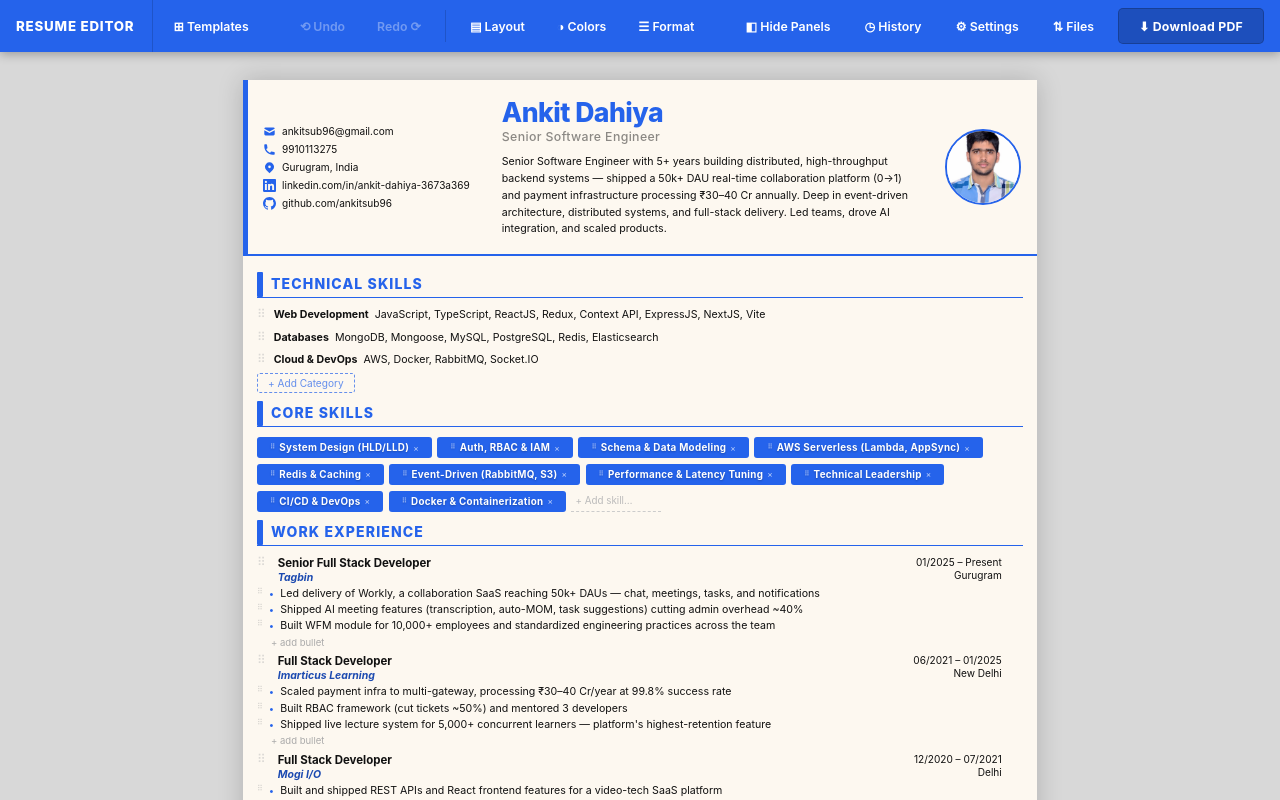
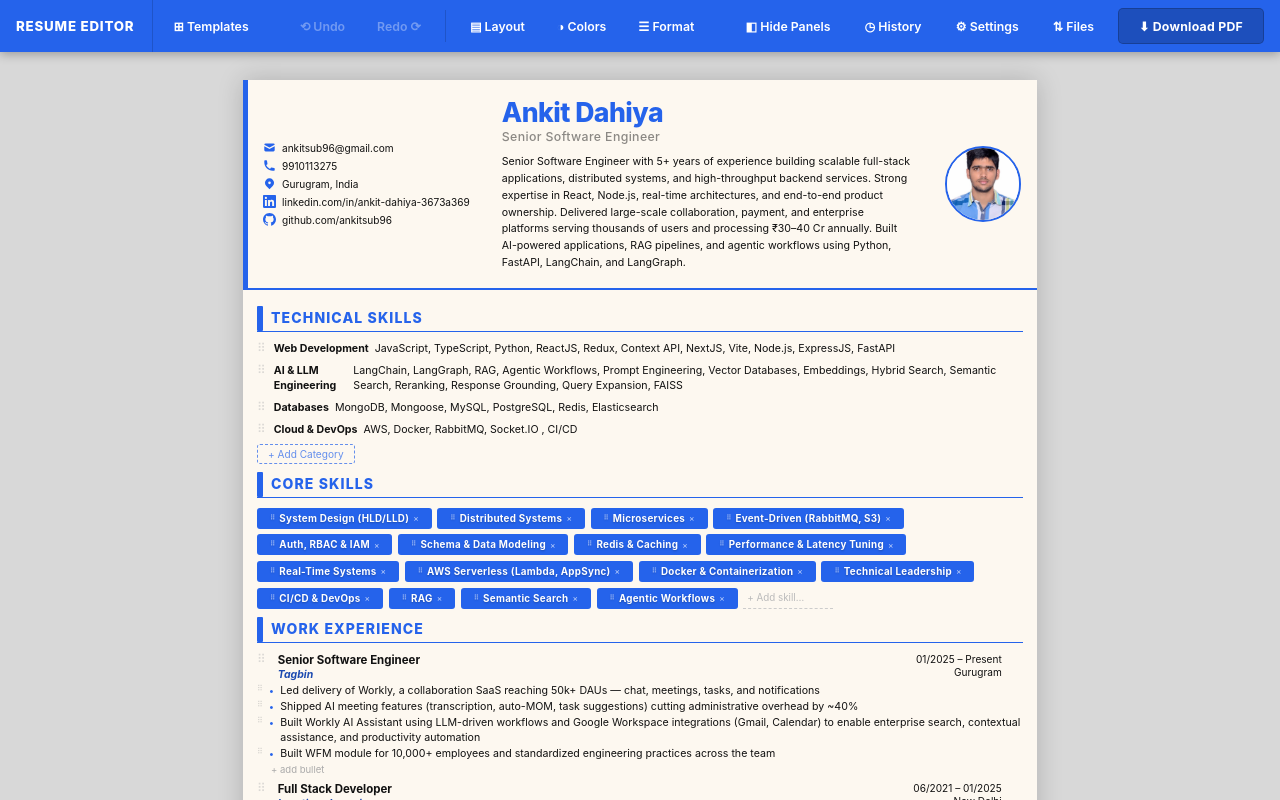
Before and after one commit to ankitsub96/resume-editor, a React (Vite) app: page / in a window 1280 px wide. Built offline with nearby package versions, Linux system fonts and the light colour scheme.

Commit message:
my resume data updated

```diff
--- a/src/data/initialData.js
+++ b/src/data/initialData.js
@@ -5,7 +5,7 @@
       name: "Ankit Dahiya",
       title: "Senior Software Engineer",
       summary:
-        "Senior Software Engineer with 5+ years building distributed, high-throughput backend systems — shipped a 50k+ DAU real-time collaboration platform (0→1) and payment infrastructure processing ₹30–40 Cr annually. Deep in event-driven architecture, distributed systems, and full-stack delivery. Led teams, drove AI integration, and scaled products.",
+        "Senior Software Engineer with 5+ years of experience building scalable full-stack applications, distributed systems, and high-throughput backend services. Strong expertise in React, Node.js, real-time architectures, and end-to-end product ownership. Delivered large-scale collaboration, payment, and enterprise platforms serving thousands of users and processing ₹30–40 Cr annually. Built AI-powered applications, RAG pipelines, and agentic workflows using Python, FastAPI, LangChain, and LangGraph.",
       photo: profilePhoto,
       contacts: [
         {
@@ -52,7 +52,12 @@
             id: "tech-1",
             category: "Web Development",
             skills:
-              "JavaScript, TypeScript, ReactJS, Redux, Context API, ExpressJS, NextJS, Vite",
+              "JavaScript, TypeScript, Python, ReactJS, Redux, Context API, NextJS, Vite, Node.js, ExpressJS, FastAPI",
+          },
+          {
+            id: "tech-1.5",
+            category: "AI & LLM Engineering",
+            skills: "LangChain, LangGraph, RAG, Agentic Workflows, Prompt Engineering, Vector Databases, Embeddings, Hybrid Search, Semantic Search, Reranking, Response Grounding, Query Expansion, FAISS",
           },
           {
             id: "tech-2",
@@ -62,7 +67,7 @@
           {
             id: "tech-3",
             category: "Cloud & DevOps",
-            skills: "AWS, Docker, RabbitMQ, Socket.IO",
+            skills: "AWS, Docker, RabbitMQ, Socket.IO , CI/CD",
           },
         ],
       },
@@ -74,15 +79,21 @@
         column: "left",
         items: [
           { id: "sk-1", label: "System Design (HLD/LLD)" },
-          { id: "sk-2", label: "Auth, RBAC & IAM" },
-          { id: "sk-3", label: "Schema & Data Modeling" },
-          { id: "sk-4", label: "AWS Serverless (Lambda, AppSync)" },
-          { id: "sk-5", label: "Redis & Caching" },
-          { id: "sk-6", label: "Event-Driven (RabbitMQ, S3)" },
-          { id: "sk-7", label: "Performance & Latency Tuning" },
-          { id: "sk-8", label: "Technical Leadership" },
-          { id: "sk-9", label: "CI/CD & DevOps" },
-          { id: "sk-10", label: "Docker & Containerization" },
+          { id: "sk-2", label: "Distributed Systems" },
+          { id: "sk-3", label: "Microservices" },
+          { id: "sk-4", label: "Event-Driven (RabbitMQ, S3)" },
+          { id: "sk-5", label: "Auth, RBAC & IAM" },
+          { id: "sk-6", label: "Schema & Data Modeling" },
+          { id: "sk-7", label: "Redis & Caching" },
+          { id: "sk-8", label: "Performance & Latency Tuning" },
+          { id: "sk-9", label: "Real-Time Systems" },
+          { id: "sk-10", label: "AWS Serverless (Lambda, AppSync)" },
+          { id: "sk-11", label: "Docker & Containerization" },
+          { id: "sk-12", label: "Technical Leadership" },
+          { id: "sk-13", label: "CI/CD & DevOps" },
+          { id: "sk-14", label: "RAG" },
+          { id: "sk-15", label: "Semantic Search" },
+          { id: "sk-16", label: "Agentic Workflows" },
         ],
       },
       {
@@ -94,13 +105,14 @@
         items: [
           {
             id: "work-1",
-            jobTitle: "Senior Full Stack Developer",
+            jobTitle: "Senior Software Engineer",
             company: "Tagbin",
             period: "01/2025 – Present",
             location: "Gurugram",
             bullets: [
               "Led delivery of Workly, a collaboration SaaS reaching 50k+ DAUs — chat, meetings, tasks, and notifications",
-              "Shipped AI meeting features (transcription, auto-MOM, task suggestions) cutting admin overhead ~40%",
+              "Shipped AI meeting features (transcription, auto-MOM, task suggestions) cutting administrative overhead by ~40%",
+              "Built Workly AI Assistant using LLM-driven workflows and Google Workspace integrations (Gmail, Calendar) to enable enterprise search, contextual assistance, and productivity automation",
               "Built WFM module for 10,000+ employees and standardized engineering practices across the team",
             ],
           },
@@ -111,9 +123,9 @@
             period: "06/2021 – 01/2025",
             location: "New Delhi",
             bullets: [
-              "Scaled payment infra to multi-gateway, processing ₹30–40 Cr/year at 99.8% success rate",
-              "Built RBAC framework (cut tickets ~50%) and mentored 3 developers",
-              "Shipped live lecture system for 5,000+ concurrent learners — platform's highest-retention feature",
+              "Scaled payment infrastructure to support multiple payment gateways, processing ₹30–40 Cr annually with a 99.8% success rate",
+              "Built an RBAC framework that reduced access-related support tickets by ~50% and mentored 3 developers",
+              "Shipped a live lecture platform supporting 5,000+ concurrent learners, becoming the platform's highest-retention feature",
             ],
           },
           {
@@ -124,12 +136,12 @@
             location: "Delhi",
             bullets: [
               "Built and shipped REST APIs and React frontend features for a video-tech SaaS platform",
-              "Integrated third-party video streaming SDKs and authored reusable component library across product teams",
+              "Integrated third-party video streaming SDKs and developed reusable component libraries used across multiple product teams",
             ],
           },
         ],
       },
-      {
+     {
         id: "projects",
         type: "projects",
         title: "Projects",
@@ -143,10 +155,20 @@
               "AWS AppSync, Lambda, S3, Chime, RabbitMQ, WebSockets, Transcribe, Elasticsearch, Node.js, PostgreSQL",
             period: "2025 – Present",
             bullets: [
-              "Architected event-driven microservices for 50k+ concurrent connections with <200ms delivery",
-              "Built unified notification system (WebSocket, push/email, VoIP) and resumable S3 upload pipeline",
-              "Built meeting pipeline — recording, transcription, and NLP extraction of agendas, MOM, and action items",
-              "Reduced API latency 60% via Redis caching and Elasticsearch query optimization",
+              "Architected event-driven microservices for a real-time collaboration platform serving 50k+ DAUs with sub-200ms message delivery",
+              "Built unified notifications (WebSocket, push, email, VoIP) and scalable file-sharing infrastructure with resumable S3 uploads",
+              "Shipped AI meeting capabilities including recording, transcription, auto-MOM generation, and action-item extraction, reducing API latency by 60% through Redis and Elasticsearch optimizations",
+            ],
+          },
+          {
+            id: "proj-2",
+            title: "Holobox",
+            subtitle:
+              "Python, FastAPI, LangChain, LangGraph, FAISS, Transformers, RAG, Redis",
+            period: "2025 – Present",
+            bullets: [
+              "Architected and developed production RAG pipelines for AI-powered holographic assistants deployed for clients including HAL and BIPARD",
+              "Enabled grounded, domain-specific voice interactions through semantic retrieval, reranking, LLM orchestration, and Redis-backed caching",
             ],
           },
           {
@@ -155,8 +177,8 @@
             subtitle: "Node.js, PostgreSQL, MongoDB, RabbitMQ",
             period: "2021 – 2025",
             bullets: [
-              "Architected payment orchestration across 3+ gateways — online, offline, and device-based",
-              "Built reconciliation engine and event-driven notification pipeline across the full payment lifecycle",
+              "Architected payment orchestration across 3+ gateways supporting online, offline, and device-based transactions",
+              "Built a reconciliation engine and event-driven notification pipeline across the complete payment lifecycle",
             ],
           },
           {
@@ -165,8 +187,8 @@
             subtitle: "AWS Lambda, Docker, ECS, Socket.IO, PostgreSQL",
             period: "2025 – Present",
             bullets: [
-              "Built geo-fenced attendance for 10,000+ employees across 50+ sites with anti-spoofing checks",
-              "Built leave engine (20+ types, configurable chains) and task module tracking 500+ concurrent tasks",
+              "Built geo-fenced attendance for 10,000+ employees across 50+ sites with anti-spoofing validation",
+              "Developed a configurable leave engine (20+ leave types) and task management module tracking 500+ concurrent tasks",
             ],
           },
           {
@@ -175,8 +197,8 @@
             subtitle: "ReactJS, PostgreSQL, MySQL, MongoDB",
             period: "2021 – 2025",
             bullets: [
-              "Built drag-and-drop dashboard with 20+ chart types and cross-database queries for 15+ enterprise tenants",
-              "Implemented tenant isolation and query optimization across a multi-database backend",
+              "Built a drag-and-drop analytics dashboard supporting 20+ chart types and cross-database queries for 15+ enterprise tenants",
+              "Implemented tenant isolation, query optimization, and scalable multi-database architecture",
             ],
           },
         ],
```
